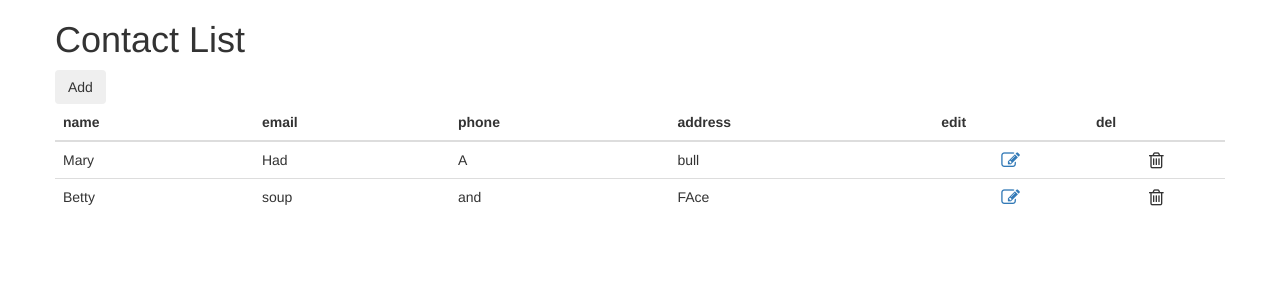
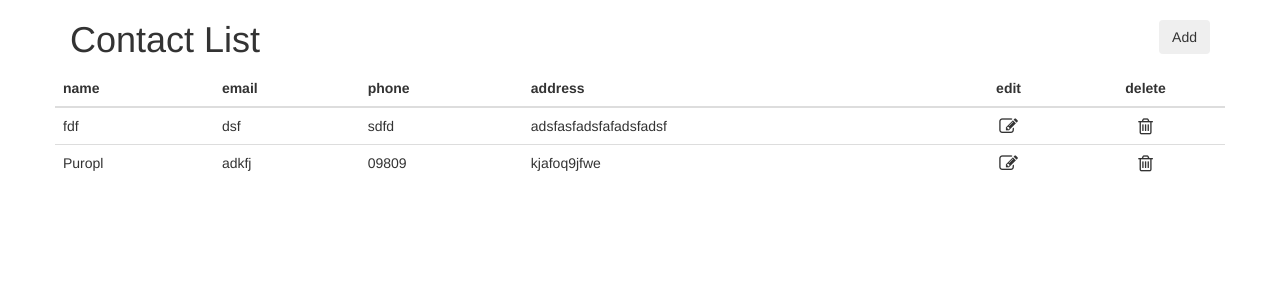
Before and after one commit to paulgoblin/contactSite, a Node server app: page / in a window 1280 px wide. Shown: the top 300 px of the page. Run offline with Node 20, Linux system fonts and the light colour scheme; some libraries are stand-ins or nearby versions.

Commit message:
add styling fix bugs

```diff
--- a/app.js
+++ b/app.js
@@ -23,20 +23,6 @@ app.use('/delete', require('./routes/contacts'));
 
 app.use(function(req, res, next){
   res.status(404);
-
-  // respond with html page
-  if (req.accepts('html')) {
-    res.render('404', { url: req.url });
-    return;
-  }
-
-  // respond with json
-  if (req.accepts('json')) {
-    res.send({ error: 'Not found' });
-    return;
-  }
-
-  // default to plain-text. send()
   res.type('txt').send('Not found');
 });
 
--- a/db/contacts.json
+++ b/db/contacts.json
@@ -1 +1 @@
-[{"name":"","email":"","phone":"","address":""},{"name":"Mary","email":"Had","phone":"A ","address":"bull"},{"name":"Betty","email":"soup","phone":"and ","address":"FAce"}]
+[{"name":"","email":"","phone":"","address":""},{"name":"fdf","email":"dsf","phone":"sdfd","address":"adsfasfadsfafadsfadsf"},{"name":"Puropl","email":"adkfj","phone":"09809","address":"kjafoq9jfwe"}]
--- a/public/css/contacts/style.css
+++ b/public/css/contacts/style.css
@@ -1,3 +1,9 @@
 #contactList>tr:first-child{
   display:none;
 }
+
+button#add{
+  float:right;
+  margin-top: 20px;
+  margin-bottom: 10px
+}
--- a/public/js/contacts/main.js
+++ b/public/js/contacts/main.js
@@ -6,7 +6,7 @@ function init() {
 
   $('button#saveContact').click(submitContact);
   $('button#add').click(newForm);
-  $('#contactList').on('click', 'a.edit', populateModal);
+  $('#contactList').on('click', 'td.edit', populateModal);
   $('#contactList').on('click', 'td.delete', deletePrompt);
 }
 
@@ -26,7 +26,6 @@ function deletePrompt (e) {
 }
 
 function deleteContact (e) {
-  console.log("deleteing contact")
   var $tr = $(e.target).closest('tr');
   var id = $tr.index();
 
@@ -99,8 +98,6 @@ function addContact(contact) {
 
 function contactRow(contact) {
 
-  console.log("rowmaker contact: ", contact)
-
   let editBtnAttr = {
     "class":"edit text-center",
     "data-toggle":"modal",
@@ -126,26 +123,26 @@ function contactRow(contact) {
 
 function newForm() {
   $('.modal-body input').val('');
-  $('textarea').text('');
+  $('textarea').val('');
   $('.btn#saveContact').data('id',0);
 }
 
 
 function populateModal (e) {
+  // e.stopPropagation()
   newForm();
   var $tr = $(e.target).closest('tr');
-  var name = $tr.find('td#name').text();
-  var email = $tr.find('td#email').text();
-  var phone = $tr.find('td#phone').text();
-  var address = $tr.find('td#address').text();
+  var name = $tr.find('td.name').text();
+  var email = $tr.find('td.email').text();
+  var phone = $tr.find('td.phone').text();
+  var address = $tr.find('td.address').text();
 
   var rowIndex = $tr.index() + 1;
-  console.log(rowIndex)
   $('.btn#saveContact').data('id',rowIndex)
 
   $('input#name').val(name)
   $('input#email').val(email)
   $('input#phone').val(phone)
-  $('textarea#address').text(address)
+  $('textarea#address').val(address)
 
 }
--- a/views/contacts.jade
+++ b/views/contacts.jade
@@ -10,28 +10,25 @@ html(lang="en")
   body
     .container
       .row
-        h1= title
-      .row
-        //- each val, prop in contacts[0]
-        //-   label #{prop}
-        //-   input(id= prop)
-        button.btn#add(  data-toggle="modal" data-target="#formModal" ) Add
+        .col-xs-6
+          h1= title
+        .col-xs-6
+          button.btn#add(  data-toggle="modal" data-target="#formModal" ) Add
       .row
         table.table.table-hover
           thead
             tr
               each val, prop in contacts[0]
                 th= prop
-              th.edit edit
-              th.delete del
+              th.edit.text-center edit
+              th.delete.text-center delete
           tbody#contactList
             each contact in contacts
               tr
                 each val, index in contact
-                  td(id= index)= val
-                td.text-center
-                  a.edit(href="#!" data-toggle="modal" data-target="#formModal")
-                    i.fa.fa-pencil-square-o.fa-lg
+                  td(class= index)= val
+                td.text-center.edit(href="#!" data-toggle="modal" data-target="#formModal")
+                  i.fa.fa-pencil-square-o.fa-lg
                 td.delete.text-center
                   i.fa.fa-trash-o.fa-lg
         #formModal.modal.fade
```
